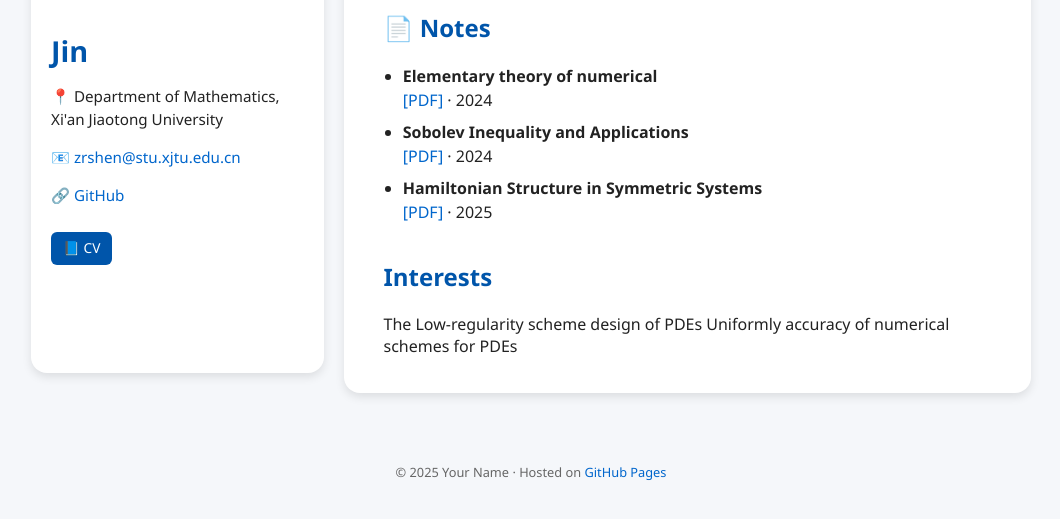
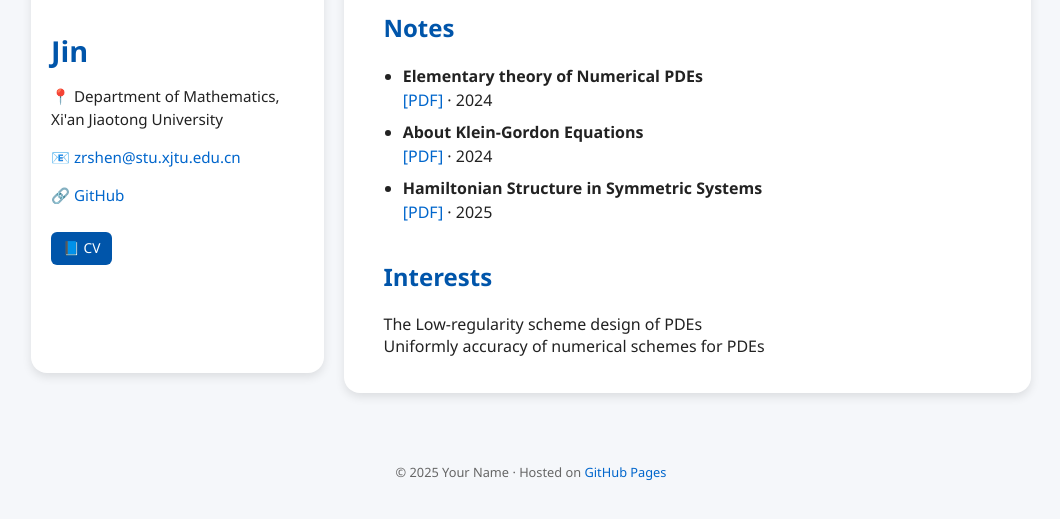
Before and after one commit to ddddszr/ddddszr.github.io, a plain HTML site: page index.html in a window 1280 px wide. Shown: the part 85-604 px from the top of the page, without its empty margins (109-1169 px from the left). Drawn offline with Linux system fonts and the light colour scheme.

Commit message:
Update index.html

```diff
--- a/index.html
+++ b/index.html
@@ -2,7 +2,7 @@
 <html lang="en">
 <head>
   <meta charset="UTF-8">
-  <title>Your Name | Academic Homepage</title>
+  <title>Jin | Homepage</title>
   <meta name="viewport" content="width=device-width, initial-scale=1">
 
   <!-- ✅ 浏览器小图标 -->
@@ -115,14 +115,14 @@
 
     <!-- 右栏：正文内容 -->
     <div class="content">
-      <h2>📄 Notes</h2>
+      <h2> Notes</h2>
       <ul>
         <li>
-          <strong>Elementary theory of numerical </strong><br>
+          <strong>Elementary theory of Numerical PDEs </strong><br>
           <a href="Notes/Numerical PDEs.pdf" target="_blank">[PDF]</a> · 2024
         </li>
         <li>
-          <strong>Sobolev Inequality and Applications</strong><br>
+          <strong>About Klein-Gordon Equations</strong><br>
           <a href="files/numerical PDEs/paper2.pdf" target="_blank">[PDF]</a> · 2024
         </li>
         <li>
@@ -133,7 +133,7 @@
 
       <h2> Interests </h2>
       <p>
-        The Low-regularity scheme design of PDEs
+        The Low-regularity scheme design of PDEs <br>
         Uniformly accuracy of numerical schemes for PDEs
       </p>
     </div>
```
